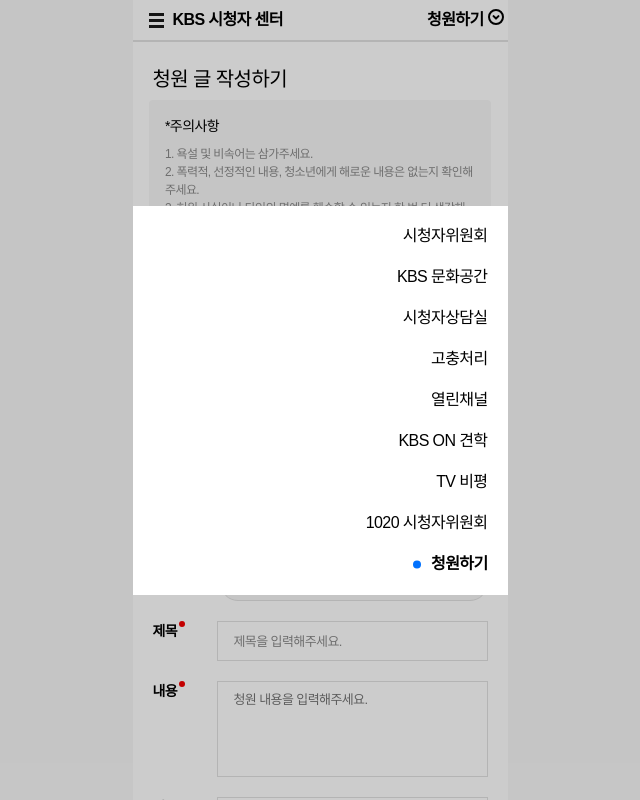
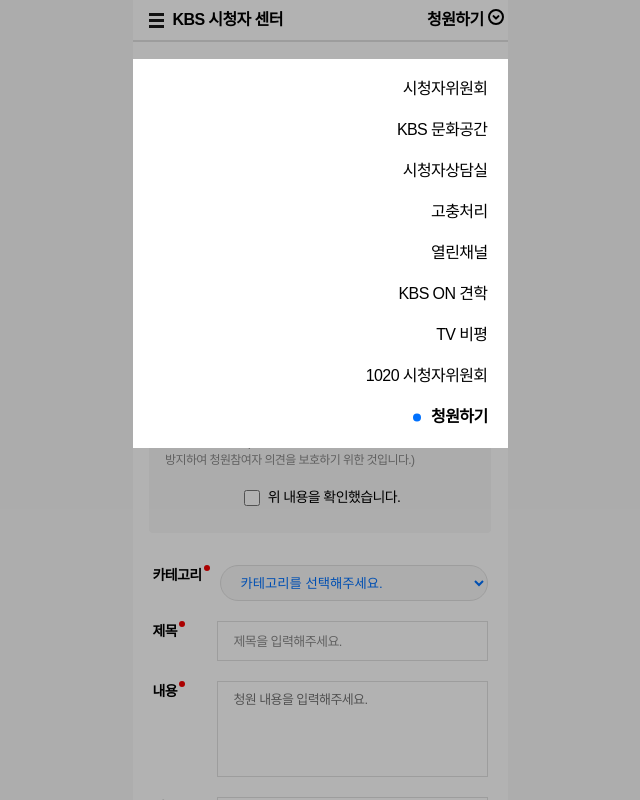
Before and after one commit to CDS-Seminar-Team3/CDS3-Client, a React (Vite) app: page /createPetition in a window 1280 px wide. Both pictures are taken after a click on the element 815 px from the left and 19 px from the top of the page. Shown: the top 800 px of the page, without its empty margins (320-960 px from the left). Built offline with nearby package versions, Linux system fonts and the light colour scheme.

Commit message:
feat: 모달 닫기 구현, 위치 조정

```diff
--- a/src/components/common/Header.jsx
+++ b/src/components/common/Header.jsx
@@ -1,4 +1,4 @@
-import { useState, useEffect, useRef } from 'react';
+import { useState, useEffect } from 'react';
 import { useNavigate } from 'react-router-dom';
 import PropTypes from 'prop-types';
 import ModalContent from './ModalContent';
@@ -11,7 +11,6 @@ const Header = () => {
   const [menu, setMenu] = useState(false);
   const navigate = useNavigate();
   const [isClicked, setIsClicked] = useState(false);
-  // const modalRef = useRef(null);
 
   useEffect(() => {
     const handleNavigation = () => {
@@ -27,19 +26,9 @@ const Header = () => {
     setMenu(!menu);
   };
 
-  // useEffect(() => {
-  //   const handleClickOutside = event => {
-  //     if (menu == true && !modalRef.current.contains(event.target)) {
-  //       setMenu(false);
-  //     }
-  //   };
-
-  //   window.addEventListener('click', handleClickOutside);
-
-  //   return () => {
-  //     window.removeEventListener('click', handleClickOutside);
-  //   };
-  // }, []);
+  const handleCloseModal = () => {
+    setMenu(false);
+  };
 
   return (
     <>
@@ -57,7 +46,7 @@ const Header = () => {
           </span>
         </St.PageMenu>
       </St.HeaderWrapper>
-      {menu && <ModalContent />}
+      {menu && <ModalContent onClose={handleCloseModal} />}
     </>
   );
 };
--- a/src/components/common/ModalContent.jsx
+++ b/src/components/common/ModalContent.jsx
@@ -5,10 +5,10 @@ import theme from '../../styles/theme';
 
 import { IcBlueDot } from '../../assets/icons/0_icons';
 
-const ModalContent = () => {
+const ModalContent = ({ onClose }) => {
   return (
     <ModalPortal>
-      <St.Background>
+      <St.Background onClick={onClose}>
         <St.DropDown className="dropdown">
           <ul>
             <li>시청자위원회</li>
@@ -44,13 +44,14 @@ export const St = {
     left: 0;
     top: 0;
     text-align: center;
-    background-color: #00000033;
+    background-color: ${theme.colors.gray900};
   `,
   DropDown: styled.article`
+    position: relative;
     width: 37.5rem;
     height: 38.9rem;
 
-    top: 4.2rem;
+    top: -14.7rem;
     left: 0;
     padding: 1rem;
 
```
